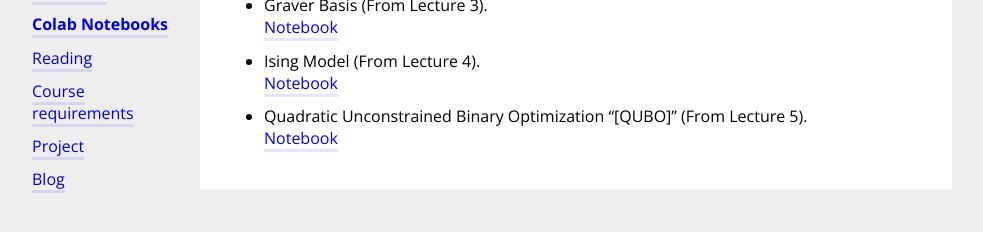
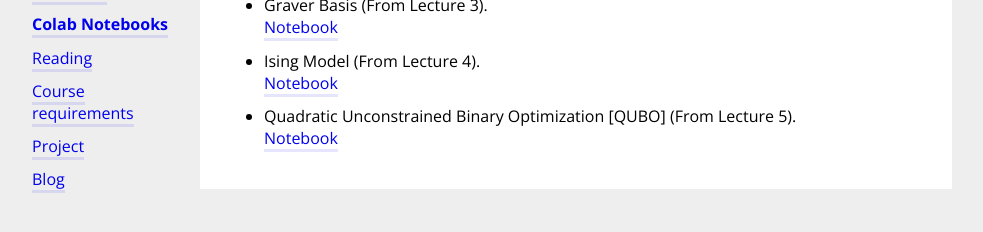
Before and after one commit to bernalde/QuIP, a Jekyll site: the page built from colab.md, in a window 1280 px wide. Shown: the part 272-504 px from the top of the page, without its empty margins (64-1047 px from the left). Built offline with Jekyll 4.4.1, drawn with Linux system fonts in a browser that asks for light colours.

Commit message:
Minor changes

```diff
--- a/colab.md
+++ b/colab.md
@@ -20,5 +20,5 @@ Here you can access all the colab links.
 - Ising Model (From Lecture 4).<br>
 [Notebook](https://colab.research.google.com/github/bernalde/QuIP/blob/master/notebooks/Notebook%204%20-%20Ising%20Model.ipynb)
 
-- Quadratic Unconstrained Binary Optimization "[QUBO]" (From Lecture 5).<br>
+- Quadratic Unconstrained Binary Optimization [QUBO] (From Lecture 5).<br>
 [Notebook](https://colab.research.google.com/github/bernalde/QuIP/blob/master/notebooks/Notebook%205%20-%20QUBO.ipynb)
```
